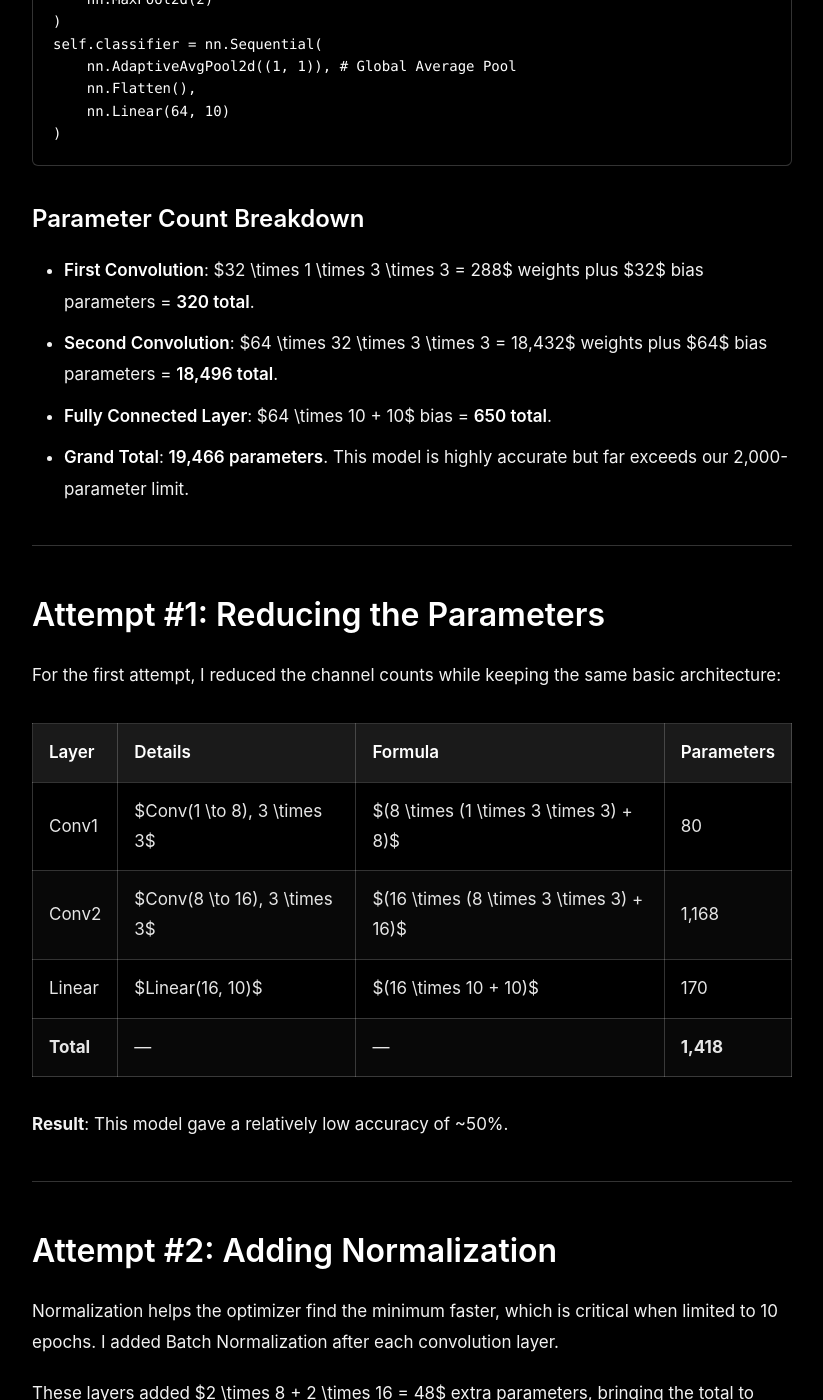
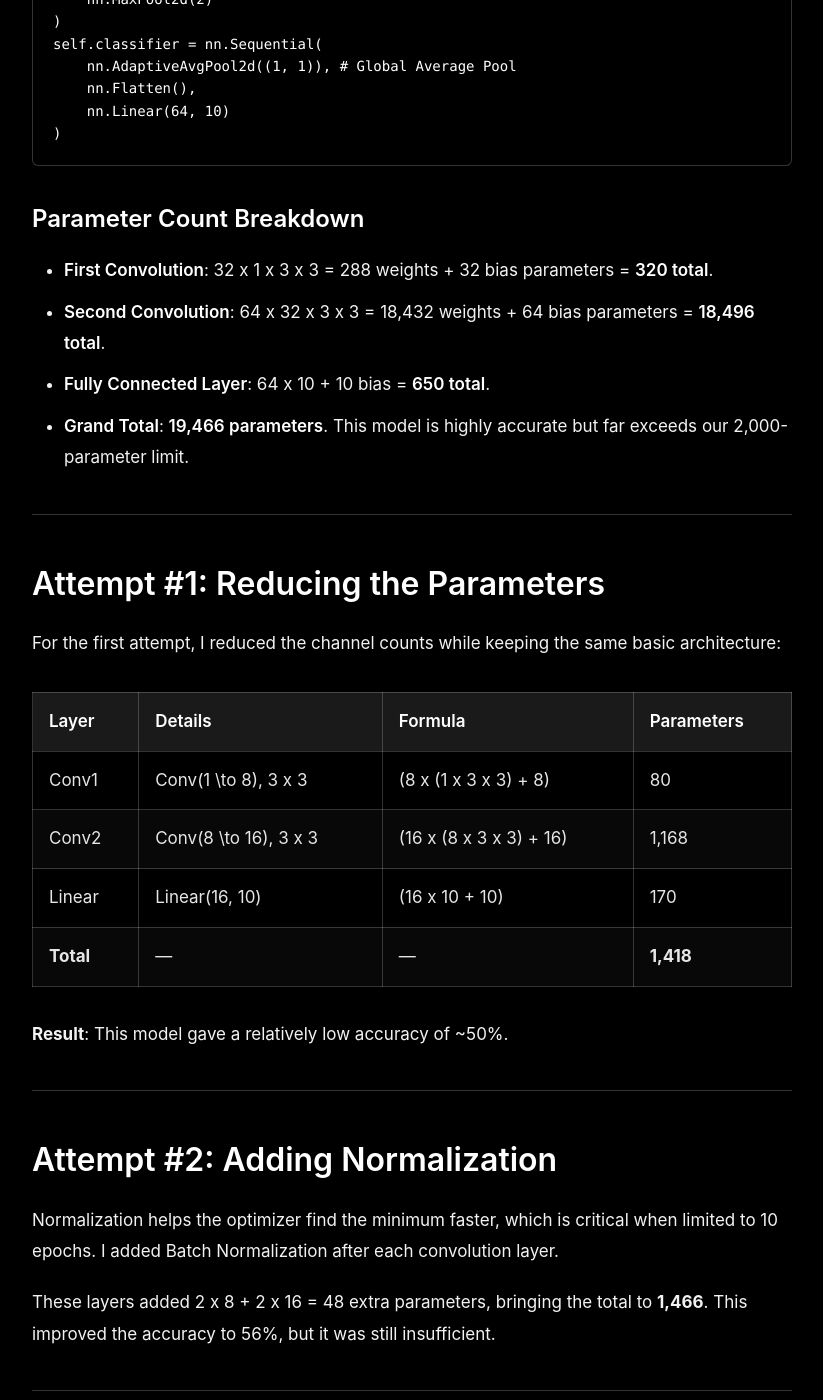
Before and after one commit to ADITYAMANDKE/adityamandke.github.io, a Jekyll site: the page built from _posts/2026-01-04-building-a-sub-2000-parameter-model-with-77-percent-accuracy-on-the-mnist-dataset.md, in a window 1280 px wide and 1400 px high, scrolled down 1327 px. Shown: the whole window, without its empty margins (228-1051 px from the left). Built offline with Jekyll 4.4.1, drawn with Linux system fonts in a browser that asks for light colours; some of the changed text lies outside the part shown.

Commit message:
Update 2026-01-04-building-a-sub-2000-parameter-model-with-77-percent-accuracy-on-the-mnist-dataset.md

```diff
--- a/_posts/2026-01-04-building-a-sub-2000-parameter-model-with-77-percent-accuracy-on-the-mnist-dataset.md
+++ b/_posts/2026-01-04-building-a-sub-2000-parameter-model-with-77-percent-accuracy-on-the-mnist-dataset.md
@@ -10,7 +10,7 @@ I recently completed a lab on the Deep-ML website that challenged me to build a
 
 ## The Problem
 
-The goal was to build a model with $<2048$ parameters that maintains moderately high accuracy on MNIST. The primary task was minimizing the parameter count, as other training variables were fixed:
+The goal was to build a model with <2048 parameters that maintains moderately high accuracy on MNIST. The primary task was minimizing the parameter count, as other training variables were fixed:
 * **Optimizer**: Adam
 * **Learning Rate**: 1e-3
 * **Batch Size**: 128
@@ -41,9 +41,9 @@ self.classifier = nn.Sequential(
 
 ### Parameter Count Breakdown
 
-* **First Convolution**: $32 \times 1 \times 3 \times 3 = 288$ weights plus $32$ bias parameters = **320 total**.
-* **Second Convolution**: $64 \times 32 \times 3 \times 3 = 18,432$ weights plus $64$ bias parameters = **18,496 total**.
-* **Fully Connected Layer**: $64 \times 10 + 10$ bias = **650 total**.
+* **First Convolution**: 32 x 1 x 3 x 3 = 288 weights + 32 bias parameters = **320 total**.
+* **Second Convolution**: 64 x 32 x 3 x 3 = 18,432 weights + 64 bias parameters = **18,496 total**.
+* **Fully Connected Layer**: 64 x 10 + 10 bias = **650 total**.
 * **Grand Total**: **19,466 parameters**. This model is highly accurate but far exceeds our 2,000-parameter limit.
 
 ---
@@ -54,9 +54,9 @@ For the first attempt, I reduced the channel counts while keeping the same basic
 
 | Layer | Details | Formula | Parameters |
 |-------|---------|---------|------------|
-| Conv1 | $Conv(1 \to 8), 3 \times 3$ | $(8 \times (1 \times 3 \times 3) + 8)$ | 80 |
-| Conv2 | $Conv(8 \to 16), 3 \times 3$ | $(16 \times (8 \times 3 \times 3) + 16)$ | 1,168 |
-| Linear | $Linear(16, 10)$ | $(16 \times 10 + 10)$ | 170 |
+| Conv1 | Conv(1 \to 8), 3 x 3 | (8 x (1 x 3 x 3) + 8) | 80 |
+| Conv2 | Conv(8 \to 16), 3 x 3 | (16 x (8 x 3 x 3) + 16) | 1,168 |
+| Linear | Linear(16, 10) | (16 x 10 + 10) | 170 |
 | **Total** | — | — | **1,418** |
 
 **Result**: This model gave a relatively low accuracy of ~50%.
@@ -67,7 +67,7 @@ For the first attempt, I reduced the channel counts while keeping the same basic
 
 Normalization helps the optimizer find the minimum faster, which is critical when limited to 10 epochs. I added Batch Normalization after each convolution layer.
 
-These layers added $2 \times 8 + 2 \times 16 = 48$ extra parameters, bringing the total to **1,466**. This improved the accuracy to 56%, but it was still insufficient.
+These layers added 2 x 8 + 2 x 16 = 48 extra parameters, bringing the total to **1,466**. This improved the accuracy to 56%, but it was still insufficient.
 
 ---
 
@@ -79,13 +79,13 @@ Depthwise separable convolution (depthwise followed by pointwise) drastically re
 
 | Layer Type | Calculation | Params |
 |------------|-------------|--------|
-| Standard Conv (Conv1) | $1 \times 16 \times (3 \times 3)$ | 144 |
-| BatchNorm (BN1) | $16 \times 2$ | 32 |
-| Depthwise Conv (Conv2) | $16 \times (3 \times 3)$ | 144 |
-| BatchNorm (BN2) | $16 \times 2$ | 32 |
-| Pointwise Conv (Conv3) | $16 \times 58 \times (1 \times 1)$ | 928 |
-| BatchNorm (BN3) | $58 \times 2$ | 116 |
-| Linear (FC) | $(58 \times 10) + 10$ | 590 |
+| Standard Conv (Conv1) | 1 x 16 x (3 x 3) | 144 |
+| BatchNorm (BN1) | 16 x 2 | 32 |
+| Depthwise Conv (Conv2) | 16 x (3 x 3) | 144 |
+| BatchNorm (BN2) | 16 x 2 | 32 |
+| Pointwise Conv (Conv3) | 16 x 58 x (1 x 1) | 928 |
+| BatchNorm (BN3) | 58 x 2 | 116 |
+| Linear (FC) | (58 x 10) + 10 | 590 |
 | **TOTAL** | — | **1,986** |
 
 ---
```
